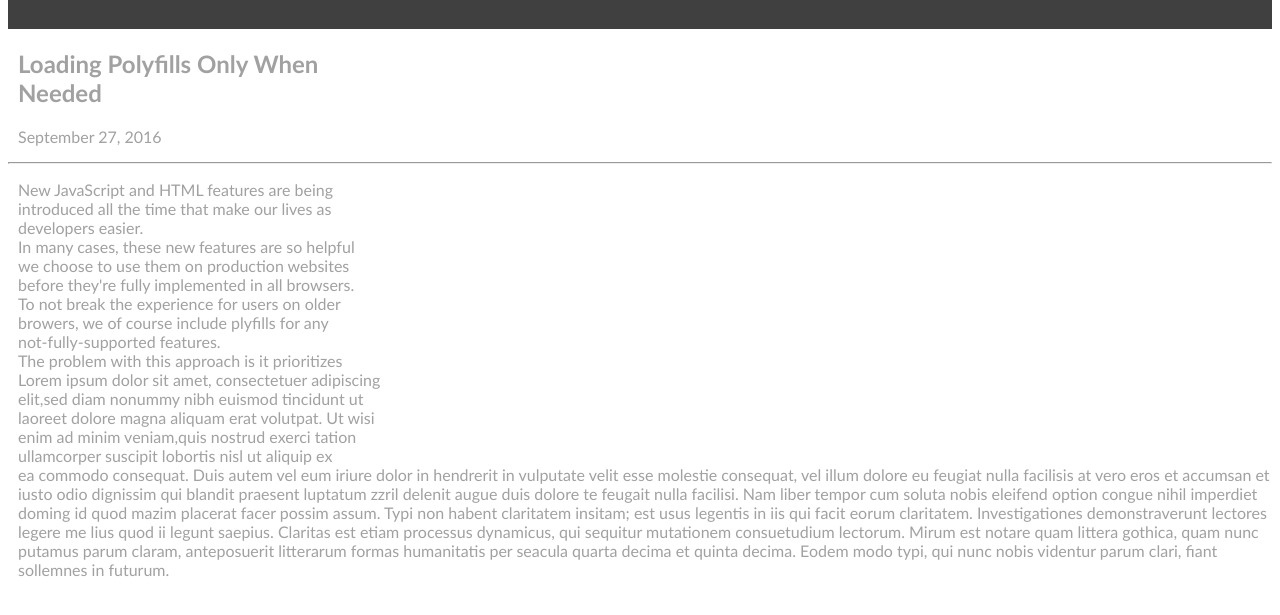
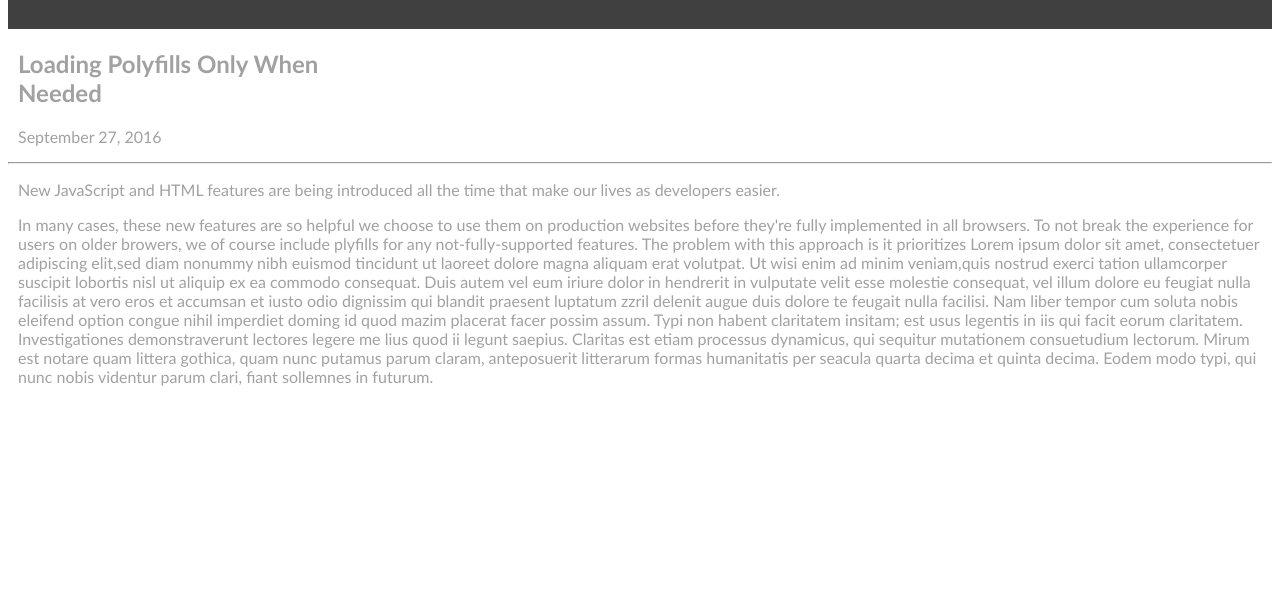
Before and after one commit to arpurvis/personal-site, a plain HTML site: page article.html in a window 1280 px wide. Shown: the part 103-718 px from the top of the page. Drawn offline with Linux system fonts and the light colour scheme.

Commit message:
added lorem

```diff
--- a/article.html
+++ b/article.html
@@ -7,9 +7,9 @@
         <link rel="stylesheet" href="style.css" type="text/css" />
     </head>
     <body>
-        <div id="header">
-                <h3 id="name">ANNIE PURVIS</h3>
-                <h4 id="job-title">Student @ OCS</h4>
+        <div class="header">
+                <h3 class="name">ANNIE PURVIS</h3>
+                <h4 class="job-title">Student @ OCS</h4>
         </div>
         <div>
             <h2>Loading Polyfills Only When <br>
@@ -18,22 +18,23 @@
             <hr>
         </div>
         <div>
-            <p>New JavaScript and HTML features are being<br>
-                introduced all the time that make our lives as<br>
-                developers easier. <br>
-
-                In many cases, these new features are so helpful <br>
-                we choose to use them on production websites<br>
-                before they're fully implemented in all browsers. <br>
-                To not break the experience for users on older<br>
-                browers, we of course include plyfills for any <br>
-                not-fully-supported features.<br>
-                The problem with this approach is it prioritizes<br>
-                Lorem ipsum dolor sit amet, consectetuer adipiscing <br>
-                elit,sed diam nonummy nibh euismod tincidunt ut<br>
-                laoreet dolore magna aliquam erat volutpat. Ut wisi <br>
-                enim ad minim veniam,quis nostrud exerci tation <br>
-                ullamcorper suscipit lobortis nisl ut aliquip ex <br>
+            <p>New JavaScript and HTML features are being
+                introduced all the time that make our lives as
+                developers easier.
+            </p>
+            <p>
+                In many cases, these new features are so helpful
+                we choose to use them on production websites
+                before they're fully implemented in all browsers.
+                To not break the experience for users on older
+                browers, we of course include plyfills for any
+                not-fully-supported features.
+                The problem with this approach is it prioritizes
+                Lorem ipsum dolor sit amet, consectetuer adipiscing
+                elit,sed diam nonummy nibh euismod tincidunt ut
+                laoreet dolore magna aliquam erat volutpat. Ut wisi
+                enim ad minim veniam,quis nostrud exerci tation
+                ullamcorper suscipit lobortis nisl ut aliquip ex
                 ea commodo consequat. Duis autem vel eum iriure
                 dolor in hendrerit in vulputate velit esse molestie consequat,
                 vel illum dolore eu feugiat nulla facilisis at vero eros et
--- a/style.css
+++ b/style.css
@@ -6,14 +6,14 @@ body {
 }
 }
 
-#header{
+.header{
     height: 100px ;
     background-color: #404040;
     padding-left: 10px;
     font-family: "Trebuchet MS", Helvetica, sans-serif;
 
 }
-#name{
+.name{
     list-style-type:none;
     color: #fff;
     font-size:xx-large;
@@ -22,7 +22,7 @@ body {
 
 
 }
-#job-title{
+.job-title{
     color: #A1A1A1;
 }
 ul{
```
Also changed, not shown: 1 other file.
